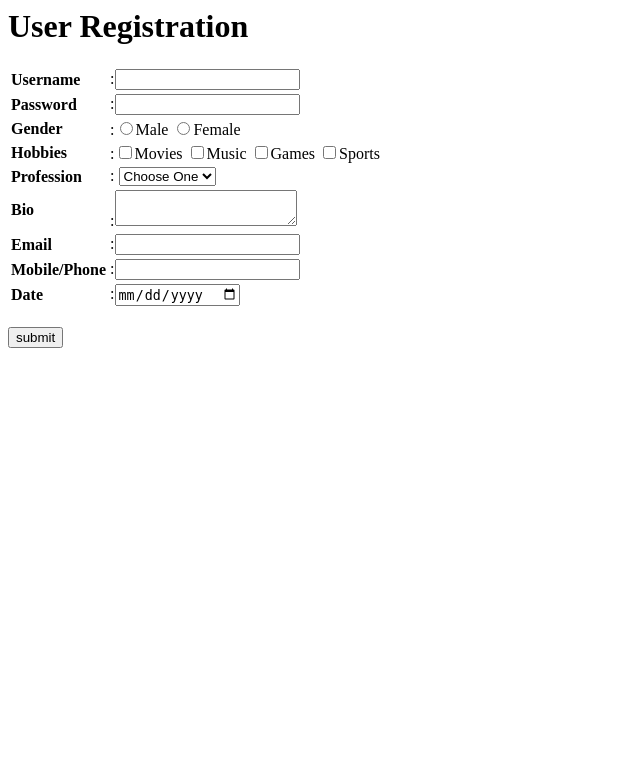
After one commit to Abir-K/Basic-PHP-HTML, a PHP site: page /Lab4_Task/form.php in a window 1280 px wide. The commit adds this page. Shown: the top 783 px of the page, without its empty margins (0-640 px from the left). Run offline with PHP 8.4, Linux system fonts and the light colour scheme.

Commit message:
labtask4

```diff
--- a/Lab3_Task/logo.php
+++ b/Lab3_Task/logo.php
@@ -1,11 +1,11 @@
 <?php
 
-$backColor="yellow"; $fontColor="cyan"; $imageWidth="80px"; $imageHeight="80px";
+$backColor="green"; $fontColor="red"; $imageWidth="80px"; $imageHeight="80px";
 
 ?>
 <img src="aiub_logo.jpg" width="300px" height="300px" />
 
-<h2>American International University -<span style="background-color:$backColor;color:$fontColor">
+<h2>American International University -<span style="background-color:<?php echo $backColor?>;color:<?php echo $fontColor?>">
 Bangladesh</h2>
 
 </span>
--- /dev/null
+++ b/Lab4_Task/form.php
@@ -0,0 +1,154 @@
+<?php
+	$uname="";
+	$err_uname="";
+	$pass="";
+	$err_pass="";
+	$gender="";
+	$err_gender="";
+	$Hobbies="";
+	$err_Hobbies="";
+	$profession="";
+	$err_profession="";
+	$bio="";
+	$err_bio="";
+
+	 error_reporting(E_ALL & E_STRICT); ini_set('display_errors', '1');
+	 ini_set('log_errors', '0'); ini_set('error_log', './');
+	 if(isset($_POST["submit"]))
+	 {
+		 if(empty($_POST["uname"]))
+		 {
+			 $err_uname="[Username Required]";
+		 }
+		 elseif(strlen($_POST["uname"])<6)
+		 {
+			 $err_uname="[Username must be 6 charachters long]";
+		 }
+		 elseif(strpos($_POST["uname"]," "))
+		 {
+			 $err_uname="[Username should not contain white space]";
+		 }
+		 else
+		 {
+			 $uname=$_POST["uname"];
+		 }
+		 if(empty($_POST["pass"]))
+		 {
+			 $err_pass="[Password Required]";
+		 }
+		 elseif(strpos($_POST["pass"]," "))
+		 {
+			 $err_pass="[Password should not contain white space]";
+		 }
+		 else
+		 {
+			 $pass=$_POST["pass"];
+		 }
+		 if(!isset($_POST["gender"]))
+		 {
+			 $err_gender="[Please select a gender]";
+		 }
+		 else
+		 {
+			 $gender=$_POST["gender"];
+		 }
+		 if(!isset($_POST["Hobbies"]))
+		 {
+			 $err_Hobbies="[At least one option must be selected]";
+		 }
+		 elseif(count($_POST["Hobbies"])<2)
+		 {
+			 $err_Hobbies="[At least 2 options need to be selected]";
+		 }
+		 else
+		 {
+
+			 $Hobbies=$_POST["Hobbies"];
+		 }
+		 if(!isset($_POST["profession"]))
+		 {
+			 $err_profession="[This field can not be skipped]";
+		 }
+		 else
+		 {
+			 $profession=$_POST["profession"];
+		 }
+		 if(empty($_POST["bio"]))
+		 {
+			 $err_bio="[Bio Required]";
+		 }
+		 else
+		 {
+			 $bio=$_POST["bio"];
+
+         }
+
+	 }
+		?>
+<html>
+	<head></head>
+	<body>
+		<h1>User Registration</h1>
+		<form action="" method="post">
+			<table>
+				<tr>
+					<td><span><b>Username</b></span></td>
+					<td>:<input type="text" name="uname" value="<?php echo $uname;?>">
+					<span><?php echo $err_uname;?></span></td>
+
+				</tr>
+				<tr>
+					<td><span><b>Password</b></span></td>
+					<td>:<input type="password" name="pass" value="<?php echo $pass;?>">
+					<span><?php echo $err_pass;?></span></td>
+				</tr>
+				<tr>
+					<td><span><b>Gender</b></span></td>
+					<td>:<input type="radio" name="gender" value="Male"><span>Male</span>
+					    <input type="radio" name="gender" value="Female"><span>Female</span>
+						<span><?php echo "&nbsp ".$err_gender;?></span></td>
+				</tr>
+				<tr>
+					<td><span><b>Hobbies</b></span></td>
+					<td>:<input type="checkbox" name="Hobbies[]" value="Movies"><span>Movies</span>
+					    <input type="checkbox" name="Hobbies[]" value="Music"><span>Music</span>
+						<input type="checkbox" name="Hobbies[]" value="Games"><span>Games</span>
+						<input type="checkbox" name="Hobbies[]" value="Sports"><span>Sports</span>
+						<span><?php echo "&nbsp  ".$err_Hobbies;?></span></td>
+				</tr>
+				<tr>
+					<td><span><b>Profession</b></span></td>
+					<td>:
+						<select name="profession">
+							<option disabled selected>Choose One</option>
+							<option>Teaching</option>
+							<option>Service</option>
+							<option>Business</option>
+							<option>others</option>
+						</select>
+						<span><?php echo "&nbsp".$err_profession;?></span>
+					</td>
+				</tr>
+				<tr>
+	 				<td><span><b>Bio</b></span></td>
+					 <td>:<textarea name="bio" value="<?php echo $bio;?>"></textarea>
+					 <span><?php echo "&nbsp".$err_bio;?></span></td>
+				</tr>
+				<tr>
+					<td><span><b>Email</b></span></td>
+					<td>:<input type="email" name="email"></td>
+				</tr>
+				<tr>
+					<td><span><b>Mobile/Phone</b></span></td>
+					<td>:<input type="tel" name="phone_no"></td>
+				</tr>
+				<tr>
+					<td><span><b>Date</b></span></td>
+					<td>:<input type="date" name="date"></td>
+				</tr>
+			</table>
+			<br>
+			<input type="submit" name="submit" value="submit">
+		</form>
+	</body>
+</html>
```
